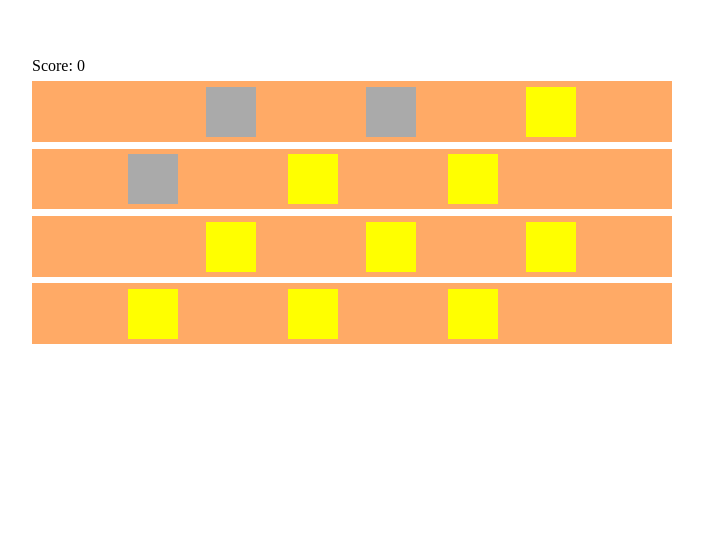
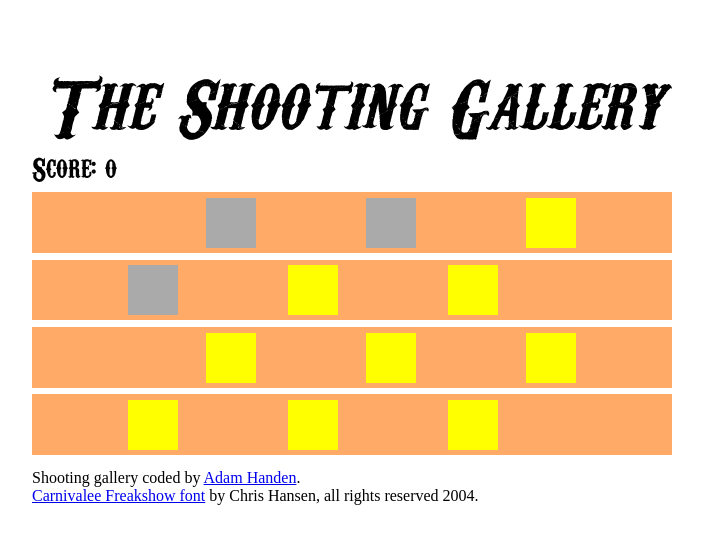
Before and after one commit to ahanden/ShootingGallery, a plain HTML site: page index.html in a window 1280 px wide. Shown: the part 143-686 px from the top of the page, without its empty margins (288-991 px from the left). Drawn offline with Linux system fonts and the light colour scheme.

Commit message:
Added fonts and credits
Added a cool font (freely available, of course). I also added credits
for myself and the font author (though the website said none were
required).

```diff
--- a/index.html
+++ b/index.html
@@ -2,6 +2,20 @@
 <html>
 <head>
 	<style>
+		@font-face {
+			font-family: CarnevaleeFreakshow;
+			src: url('Carnevalee Freakshow.ttf');
+		}
+		.title {
+			font-family: CarnevaleeFreakshow;
+			font-size: 5em;
+			font-style: italic;
+			text-align: center;
+			width: 640px;
+			margin-left: auto;
+			margin-right: auto;
+			margin-top: 200px;
+		}
 		.gallery {
 			/* Center the gallery */
 			margin-left: auto;
@@ -11,8 +25,10 @@
 			width: 640px;
 			height: 320px;
 
-			margin-top: 200px;
 
+
+			font-family: CarnevaleeFreakshow;
+			font-size: 2em;
 		}
 		.row {
 			width: 100%;
@@ -61,10 +77,17 @@
 		.gallery .border-right {
 			right: -60px;
 		}
+		.credits {
+			margin-left: auto;
+			margin-right: auto;
+			width: 640px;
+		}
 	</style>
 </head>
 <body>
+	<div class="title">The Shooting Gallery</div>
 	<div class="gallery">
+
 		<div class="border-left"></div>
 		<div class="border-right"></div>
 		Score: <span id="score">0</span>
@@ -72,6 +95,10 @@
 		<div class="row"><div class="target"></div></div>
 		<div class="row"><div class="target"></div></div>
 		<div class="row"><div class="target"></div></div>
+	</div>
+	<div class="credits">
+		Shooting gallery coded by <a href="http://adamhanden.com">Adam Handen</a>.<br>
+		<a href="http://www.1001fonts.com/carnivalee-freakshow-font.html">Carnivalee Freakshow font</a> by Chris Hansen, all rights reserved 2004.
 	</div>
 	<script src="jquery-1.11.2.min.js"></script>
 	<script>
@@ -154,7 +181,7 @@
 				$(this).remove();
 			});
 			// Update the score
-			score += target_values[object];
+			score = score +target_values[object] < 0 ? score = 0 : score + target_values[object];
 			$("#score").html(score);
 		});
 	</script>
```
Also changed, not shown: Carnevalee Freakshow.ttf (added).
